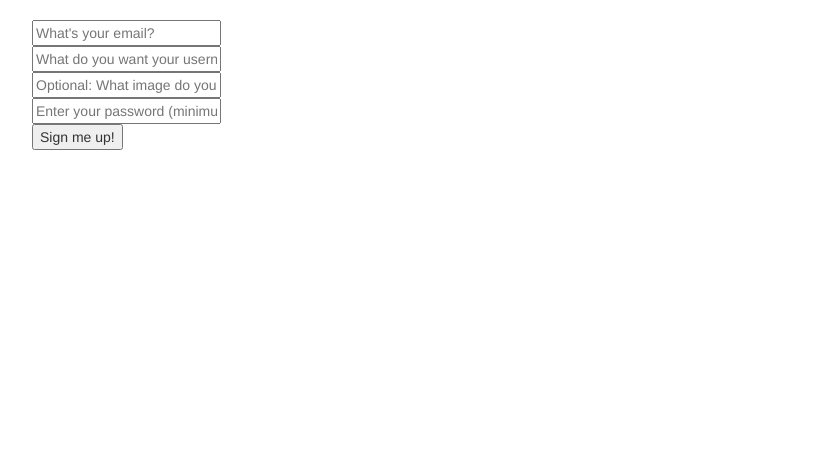
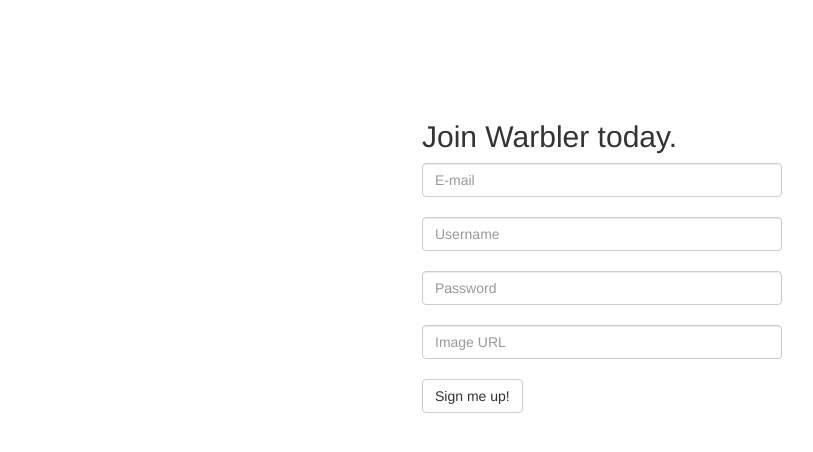
Before and after one commit to Mhowitt/Warbler-Project, a Flask app: page /users/signup in a window 1280 px wide. Shown: the part 52-504 px from the top of the page, without its empty margins (38-851 px from the left). Run offline with Flask 2, Linux system fonts and the light colour scheme; some libraries are stand-ins or nearby versions.

Commit message:
updating signup/login forms

```diff
--- a/project/static/stylesheets/style.css
+++ b/project/static/stylesheets/style.css
@@ -8,3 +8,11 @@
   margin: -20px 0 -15px;
   width: 40px;
 }
+
+.join-message {
+  margin-top: 100px;
+}
+
+.form-control {
+  margin-bottom: 20px;
+}
--- a/project/users/templates/users/signup.html
+++ b/project/users/templates/users/signup.html
@@ -2,10 +2,12 @@
 
 {% block content %}
 
+<div class="row">
+  <div class="col-sm-4 col-sm-offset-4">
+    <h2 class="join-message">Join Warbler today.</h2>
     <form action="{{ url_for('users.signup') }}" method="POST">
       {{ form.csrf_token }}
-  <div>
-    {{ form.email(placeholder="What's your email?") }}
+      {{ form.email(placeholder="E-mail", class="form-control") }}
       {% if form.email.errors %}
         {% for error in form.email.errors %}
           <span>
@@ -13,9 +15,7 @@
           </span>
         {% endfor %}
       {% endif %}
-  </div>
-  <div>
-    {{ form.username(placeholder="What do you want your username to be?") }}
+      {{ form.username(placeholder="Username", class="form-control") }}
       {% if form.username.errors %}
         {% for error in form.username.errors %}
           <span>
@@ -23,9 +23,15 @@
           </span>
         {% endfor %}
       {% endif %}
-  </div>
-  <div>
-    {{ form.image_url(placeholder="Optional: What image do you want to use?") }}
+      {{ form.password(placeholder="Password", class="form-control") }}
+      {% if form.password.errors %}
+        {% for error in form.password.errors %}
+          <span>
+            {{ error }}
+          </span>
+        {% endfor %}
+      {% endif %}
+      {{ form.image_url(placeholder="Image URL", class="form-control") }}
       {% if form.image_url.errors %}
         {% for error in form.image_url.errors %}
           <span>
@@ -33,18 +39,10 @@
           </span>
         {% endfor %}
       {% endif %}
-  </div>
-  <div>
-    {{ form.password(placeholder="Enter your password (minimum 6 characters)") }}
-    {% if form.password.errors %}
-      {% for error in form.password.errors %}
-        <span>
-          {{ error }}
-        </span>
-      {% endfor %}
-    {% endif %}
-  </div>
-  <button type="submit">Sign me up!</button>
+      <button type="submit" class="btn btn-default">Sign me up!</button>
     </form>
 
+  </div>
+</div>
+
 {% endblock %}
```
Also changed, not shown: project/users/templates/users/login.html (+9 -7 lines). Lines whose indentation alone changed are shown as unchanged.
